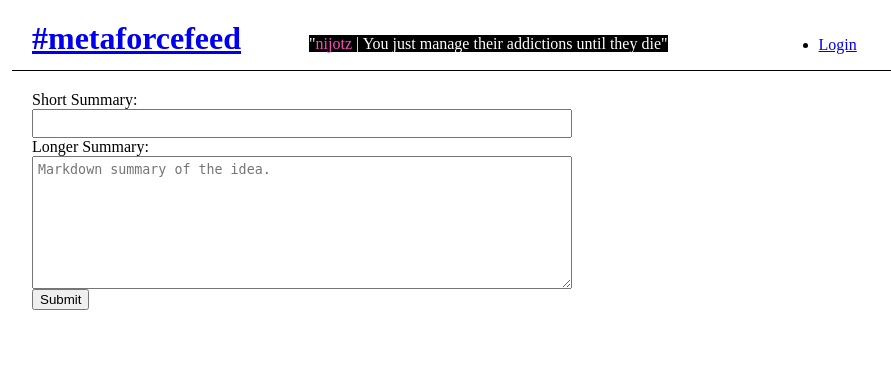
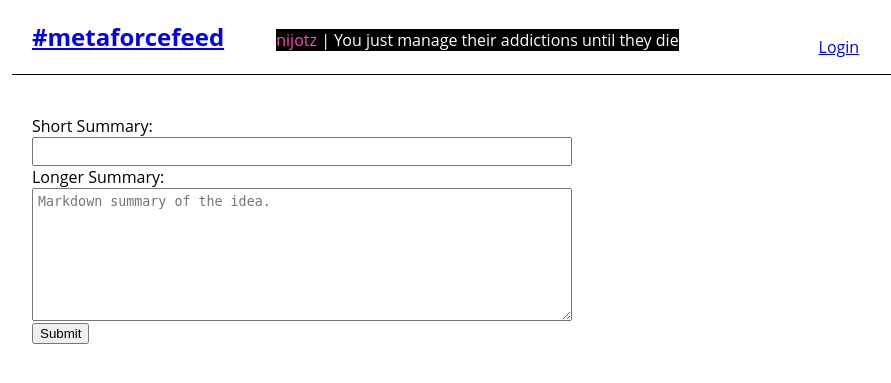
Before and after one commit to qpfiffer/metaforcefeed, a Python web app: template metaforcefeed/templates/edit.html in a window 1280 px wide. Shown: the top 383 px of the page, without its empty margins (58-949 px from the left). Run offline with Jinja, Linux system fonts and the light colour scheme; the template is opened without the code that fills it, so the values that code supplies are empty.

Commit message:
Making things prettier.

```diff
--- a/metaforcefeed/static/css/main.css
+++ b/metaforcefeed/static/css/main.css
@@ -1,5 +1,13 @@
+html {
+    font-family: 'Open Sans', Helvetica, Arial, sans-serif;
+}
 #nav {
     border-bottom: solid 1px #000;
+}
+#nav li {
+    display: inline-block;
+    list-style-type: none;
+    padding-right: 2em;
 }
 #main_header {
     display: inline;
--- a/metaforcefeed/templates/index.html
+++ b/metaforcefeed/templates/index.html
@@ -10,22 +10,30 @@
             <div class="col-8-12">
                 <div class="content">
                     <!-- <h1 id="main_header"><a href="{{ url_for('metaforcefeed.root') }}">#metaforcefeed</a></h1> "Bash disinformation campaign."</span> -->
-                    <h1 id="main_header"><a href="{{ url_for('metaforcefeed.root') }}">#metaforcefeed</a></h1>
+                    <h2 id="main_header"><a href="{{ url_for('metaforcefeed.root') }}">#metaforcefeed</a></h2>
                     <span style="color: #FFF; background-color: #000;">
-                        "<span style="color: #FF4ABD;">nijotz</span> | You just manage their addictions until they die"
+                        <span style="color: #FF4ABD;">nijotz</span> | You just manage their addictions until they die
                     </span>
                 </div>
             </div>
             <div class="col-4-12">
                 <div class="content">
                     <ul>
+                        <span>
                             {% if user %}
                             <li><a href="{{ url_for('metaforcefeed.submit') }}">Submit New</a></li>
                             <li><a href="{{ url_for('metaforcefeed.logout') }}">Logout</a></li>
                             {% else %}
                             <li><a href="{{ url_for('metaforcefeed.login') }}">Login</a></li>
                             {% endif %}
+                        </span>
                     </ul>
+                </div>
+            </div>
+        </div>
+        <div id="quotes" class="grid grid-pad">
+            <div class="col-8-12">
+                <div class="content">
                 </div>
             </div>
         </div>
```
Lines whose indentation alone changed are shown as unchanged.
